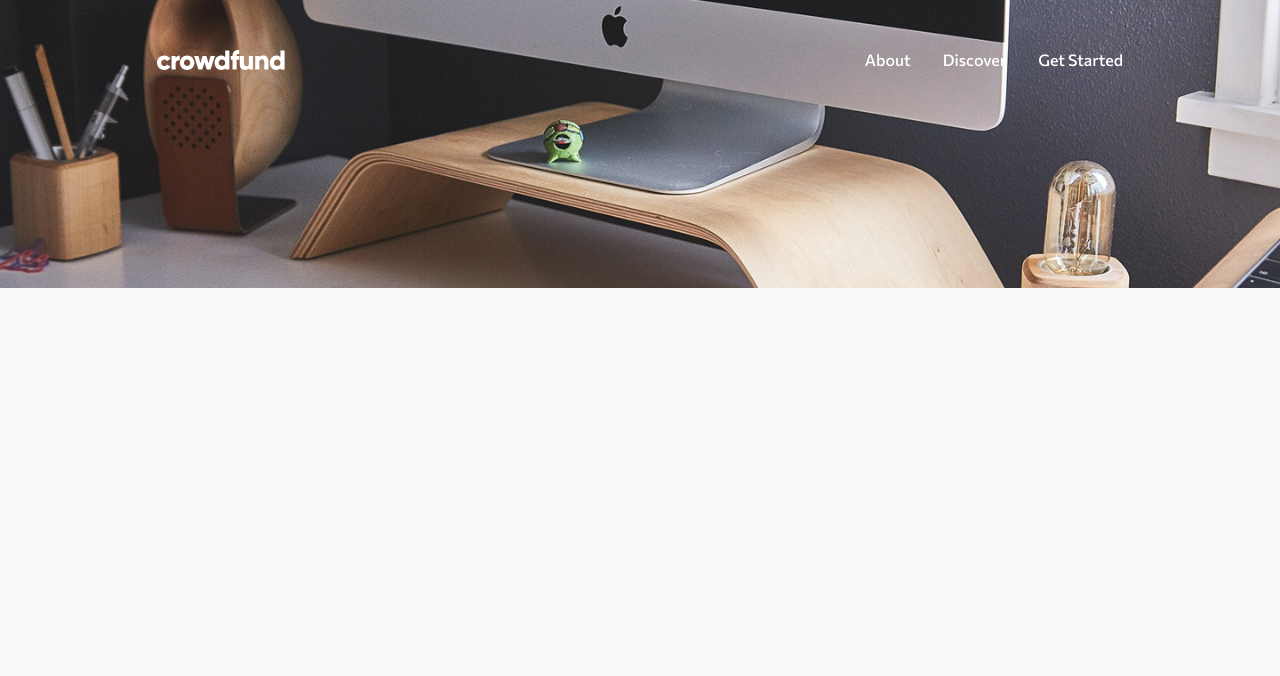
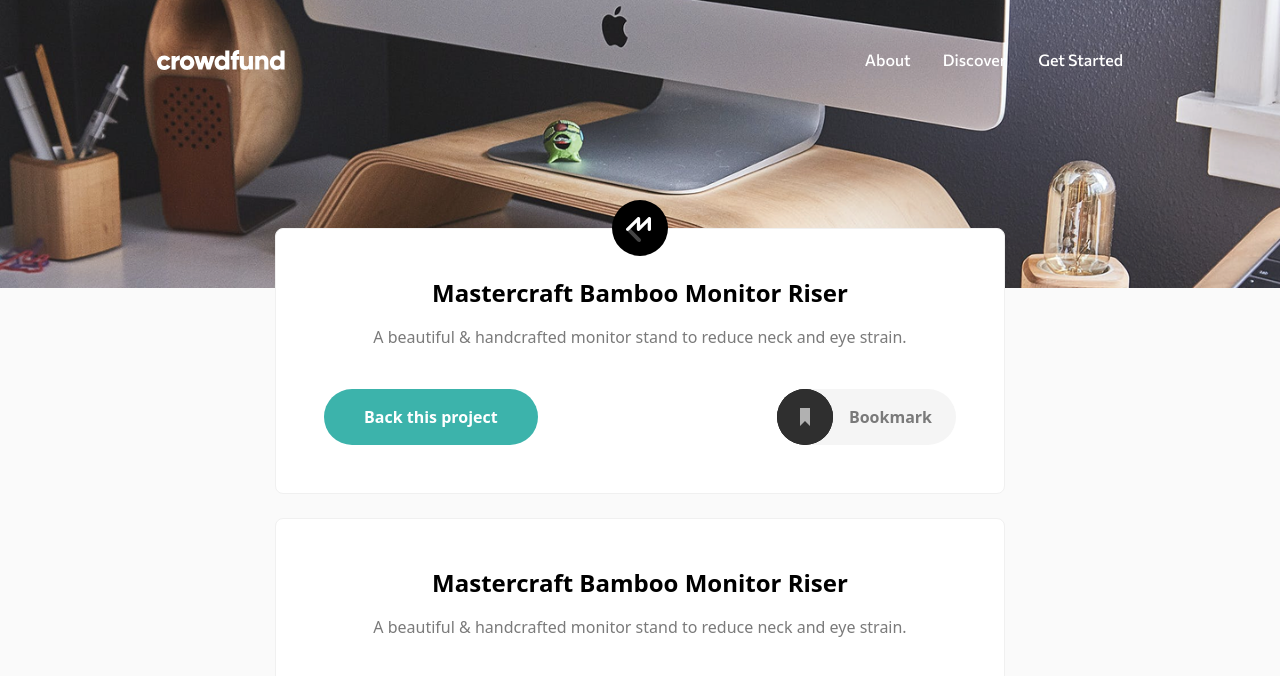
Before and after one commit to casbern/crowdfund-page, a React (Vite) app: page / in a window 1280 px wide. Shown: the top 676 px of the page. Built offline with nearby package versions, Linux system fonts and the light colour scheme.

Commit message:
added button component added  first section adjust for responsiviness

```diff
--- a/src/App.tsx
+++ b/src/App.tsx
@@ -1,10 +1,51 @@
 import Header from "./components/Header"
+import Button  from "./components/Button"
+
+import icon from "./assets/icon.svg"
+import bookmarkIcon from "./assets/bookmark-icon.svg"
 
 function App() {
 
   return (
     <div className="bg-background min-h-screen">
       <Header />
+
+      <div className="max-w-[730px] m-6 md:m-auto  relative bottom-15">
+        <div className="border border-border bg-white rounded-lg mb-6 p-12">
+          <div className="absolute -top-7 left-1/2 -translate-x-1/2">
+            <img src={icon} alt="icon"/>
+          </div>
+          <h1 className="text-center text-2xl font-bold  text-title">Mastercraft Bamboo Monitor Riser</h1>
+          <p className="text-center text-txt mt-4">A beautiful & handcrafted monitor stand to reduce neck and eye strain.</p>
+          <div className="flex flex-col gap-6 sm:flex-row justify-between items-center mt-10">
+            <Button>Back this project</Button>
+
+            <a
+              href="#"
+              className="hidden md:flex relative items-center bg-gray-50 rounded-4xl text-txt font-bold pl-[72px] pr-6 h-[56px]"
+            >
+              <span className="absolute left-0 flex items-center justify-center w-[56px] h-[56px] rounded-full bg-black">
+                <img src={bookmarkIcon} alt="Bookmark Icon" />
+              </span>
+              Bookmark
+            </a>
+
+
+             <a
+              href="#"
+              className="flex md:hidden items-center justify-center bg-gray-50 rounded-full w-[56px] h-[56px]"
+            >
+              <img src={bookmarkIcon} alt="Bookmark Icon" />
+            </a>
+
+          </div>
+        </div>
+
+        <div className="border border-border bg-white rounded-lg mb-6 p-12">
+          <h1 className="text-center text-2xl font-bold text-title">Mastercraft Bamboo Monitor Riser</h1>
+          <p className="text-center text-txt mt-4">A beautiful & handcrafted monitor stand to reduce neck and eye strain.</p>
+        </div>
+      </div>
     </div>
   )
 }
--- /dev/null
+++ b/src/components/Button.tsx
@@ -0,0 +1,14 @@
+
+interface ButtonProps {
+  children: React.ReactNode;
+}
+
+ const Button = ({ children }: ButtonProps) => {
+  return (
+    <a href="#" className="cursor-pointer py-4 px-10 bg-call-action hover:bg-call-action-hover rounded-4xl text-white font-bold">
+      { children }
+    </a>
+  )
+}
+
+export default Button
--- a/src/index.css
+++ b/src/index.css
@@ -3,12 +3,23 @@
 @theme {
   --color-call-action: #3CB3AB;
   --color-call-action-hover: #147A73;
-  --color-text: ##7A7A7A;
+  --color-txt: #7A7A7A;
+  --color-title: #000;
+  --color-border: #F0F0F0;
   --color-inactive: #2F2F2F;
   --color-background: #FAFAFA;
+  --color-gray-50: #F5F5F5;
   --color-gray-100: #B1B1B1;
   --color-gray-200: #929292;
   --color-gray-300: #444444;
 
   --font-comissioner: 'Commissioner', sans-serif;
+
+  --breakpoint-xs: '420px',
+
 }
+
+
+body, html {
+  background-color: var(--color-background);
+}
```
